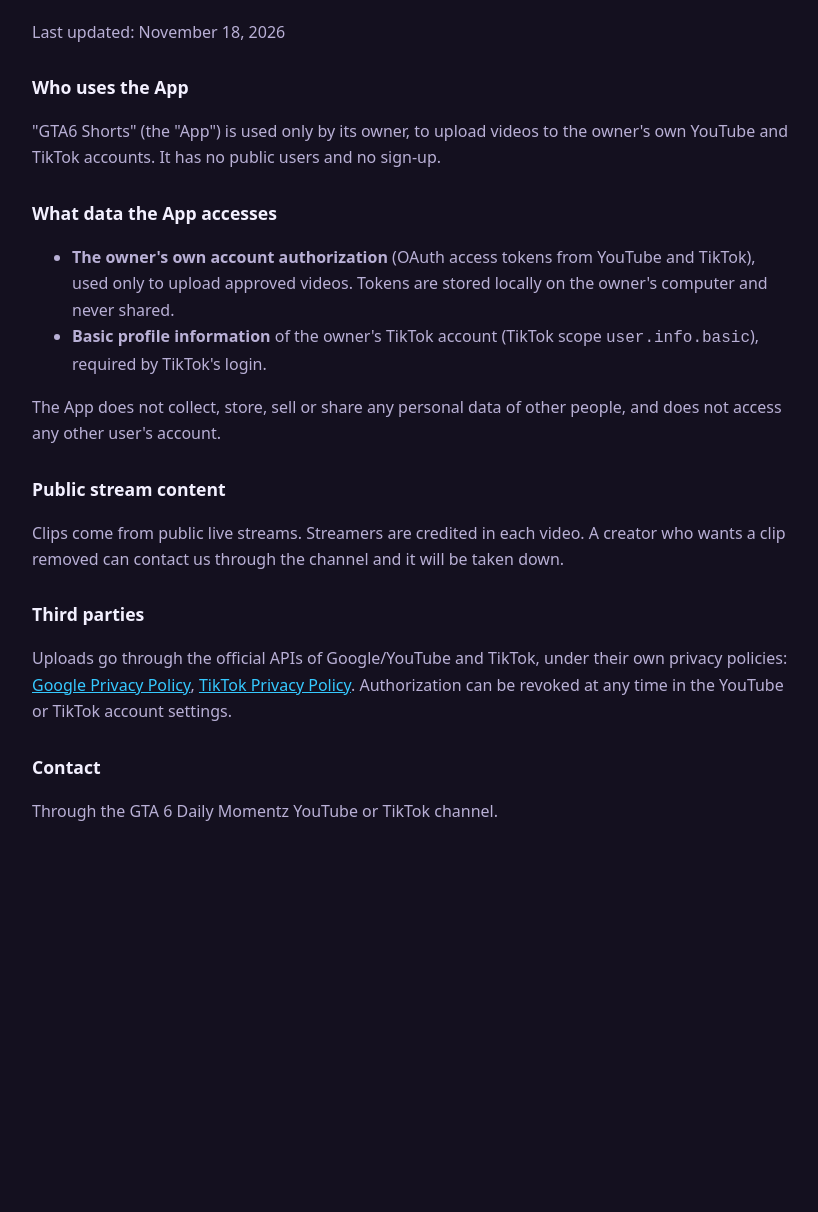
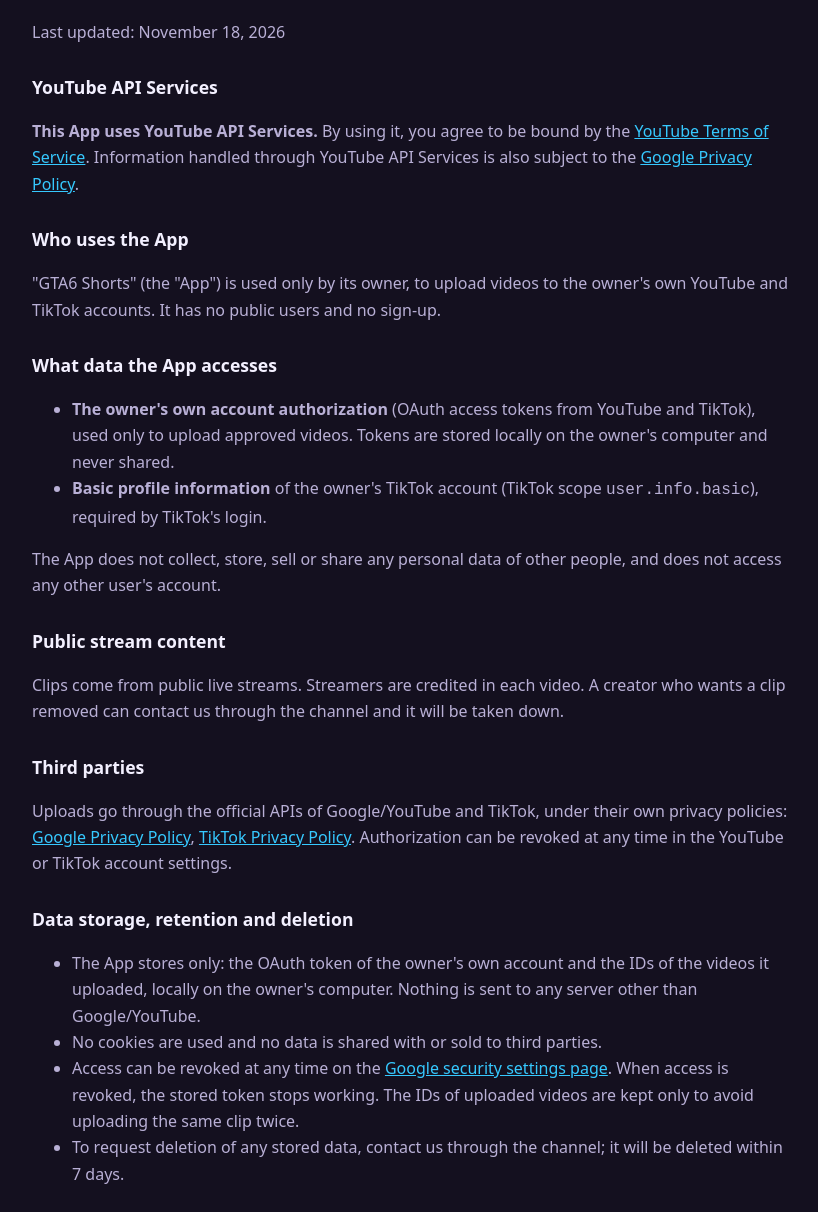
Before and after one commit to ItzRushin/gta6shorts-site, a plain HTML site: page privacy.html in a window 1280 px wide. Shown: the part 154-1366 px from the top of the page, without its empty margins (228-1046 px from the left). Before the commit the page ends 1034 px from the top, so only its background shows below. Drawn offline with Linux system fonts and the light colour scheme.

Commit message:
Add YouTube API Services disclosures, data retention and revocation info
Co-Authored-By: Claude Opus 5.5 <noreply@anthropic.com>

```diff
--- a/privacy.html
+++ b/privacy.html
@@ -17,6 +17,11 @@
   <p><a href="index.html">← GTA 6 Daily Momentz</a></p>
   <h1>Privacy Policy</h1>
   <p>Last updated: November 18, 2026</p>
+
+  <h2>YouTube API Services</h2>
+  <p><strong>This App uses YouTube API Services.</strong> By using it, you agree to be bound by the
+     <a href="https://www.youtube.com/t/terms">YouTube Terms of Service</a>. Information handled through YouTube API
+     Services is also subject to the <a href="https://policies.google.com/privacy">Google Privacy Policy</a>.</p>
 
   <h2>Who uses the App</h2>
   <p>"GTA6 Shorts" (the "App") is used only by its owner, to upload videos to the owner's own YouTube and TikTok
@@ -42,6 +47,18 @@
      <a href="https://www.tiktok.com/legal/privacy-policy">TikTok Privacy Policy</a>.
      Authorization can be revoked at any time in the YouTube or TikTok account settings.</p>
 
+  <h2>Data storage, retention and deletion</h2>
+  <ul>
+    <li>The App stores only: the OAuth token of the owner's own account and the IDs of the videos it uploaded,
+        locally on the owner's computer. Nothing is sent to any server other than Google/YouTube.</li>
+    <li>No cookies are used and no data is shared with or sold to third parties.</li>
+    <li>Access can be revoked at any time on the
+        <a href="https://security.google.com/settings/security/permissions">Google security settings page</a>.
+        When access is revoked, the stored token stops working. The IDs of uploaded videos are kept only to avoid
+        uploading the same clip twice.</li>
+    <li>To request deletion of any stored data, contact us through the channel; it will be deleted within 7 days.</li>
+  </ul>
+
   <h2>Contact</h2>
   <p>Through the GTA 6 Daily Momentz YouTube or TikTok channel.</p>
 </main>
```
Also changed, not shown: index.html (+5 -0 lines), terms.html (+6 -0 lines).
